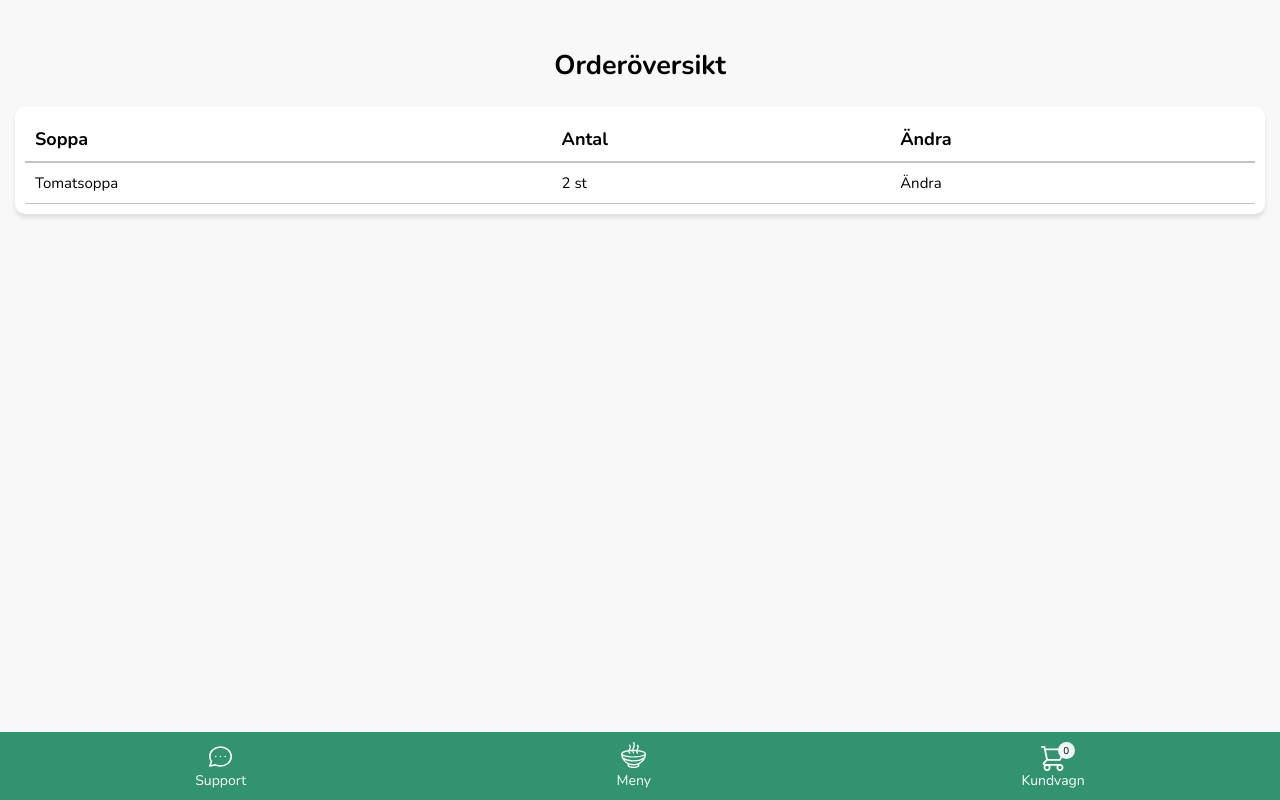
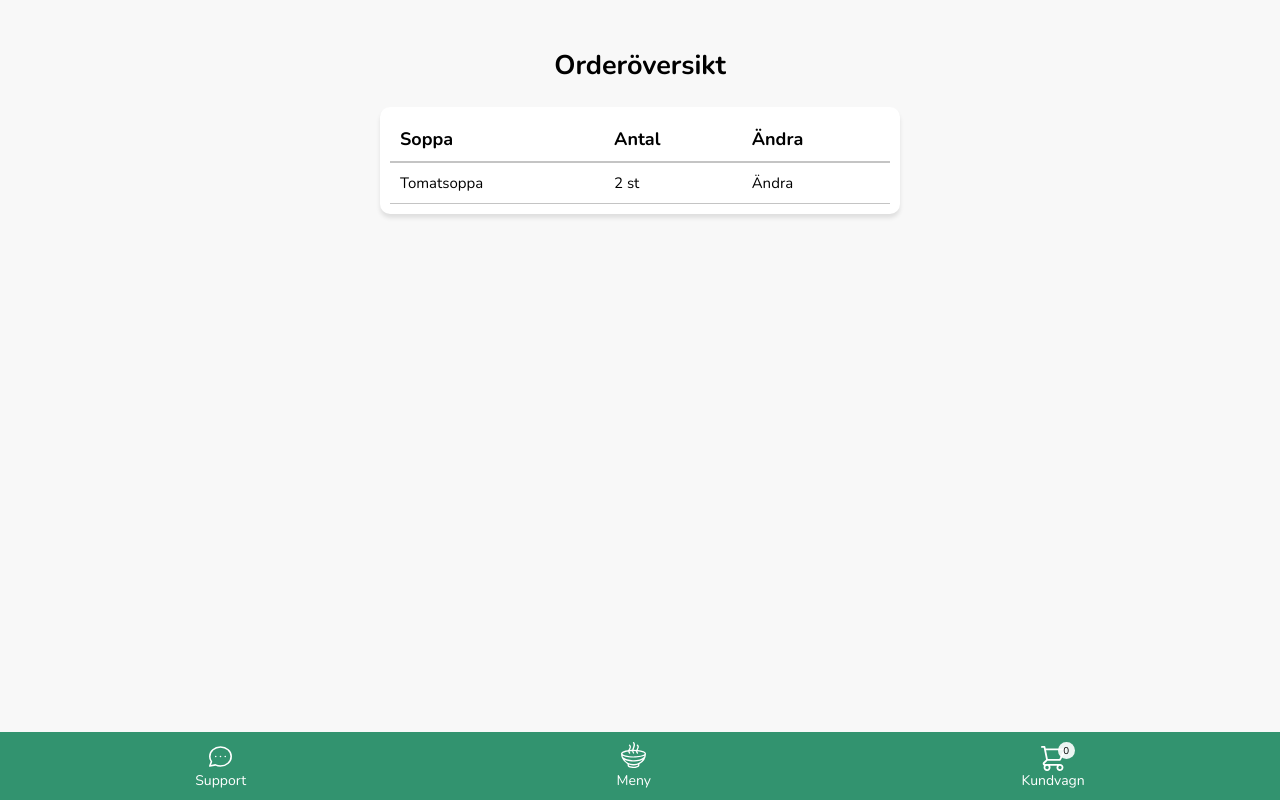
Before and after one commit to martin-linden/SouperHealthy, an Angular app: page /order-overview in a window 1280 px wide. Built offline with nearby package versions, Linux system fonts and the light colour scheme.

Commit message:
removed unused code

```diff
--- a/src/app/pages/order-overview/order-overview.component.scss
+++ b/src/app/pages/order-overview/order-overview.component.scss
@@ -7,6 +7,7 @@
 
   .soup-overview {
     width: 100%;
+    max-width: 500px;
     background: #fff;
     border-radius: 10px;
     box-shadow: 0px 4px 4px rgba(0, 0, 0, 0.1);
```
Also changed, not shown: src/app/soups-store.service.ts (+0 -36 lines).
